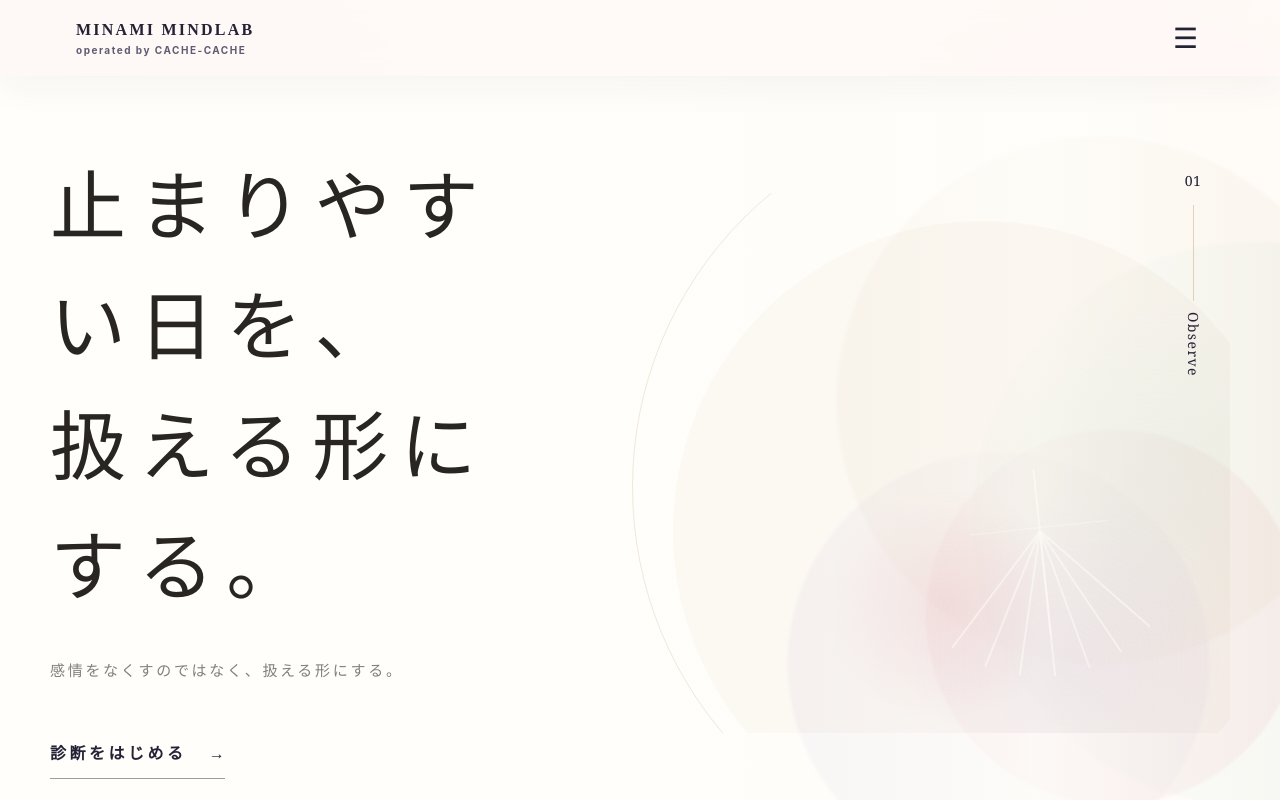
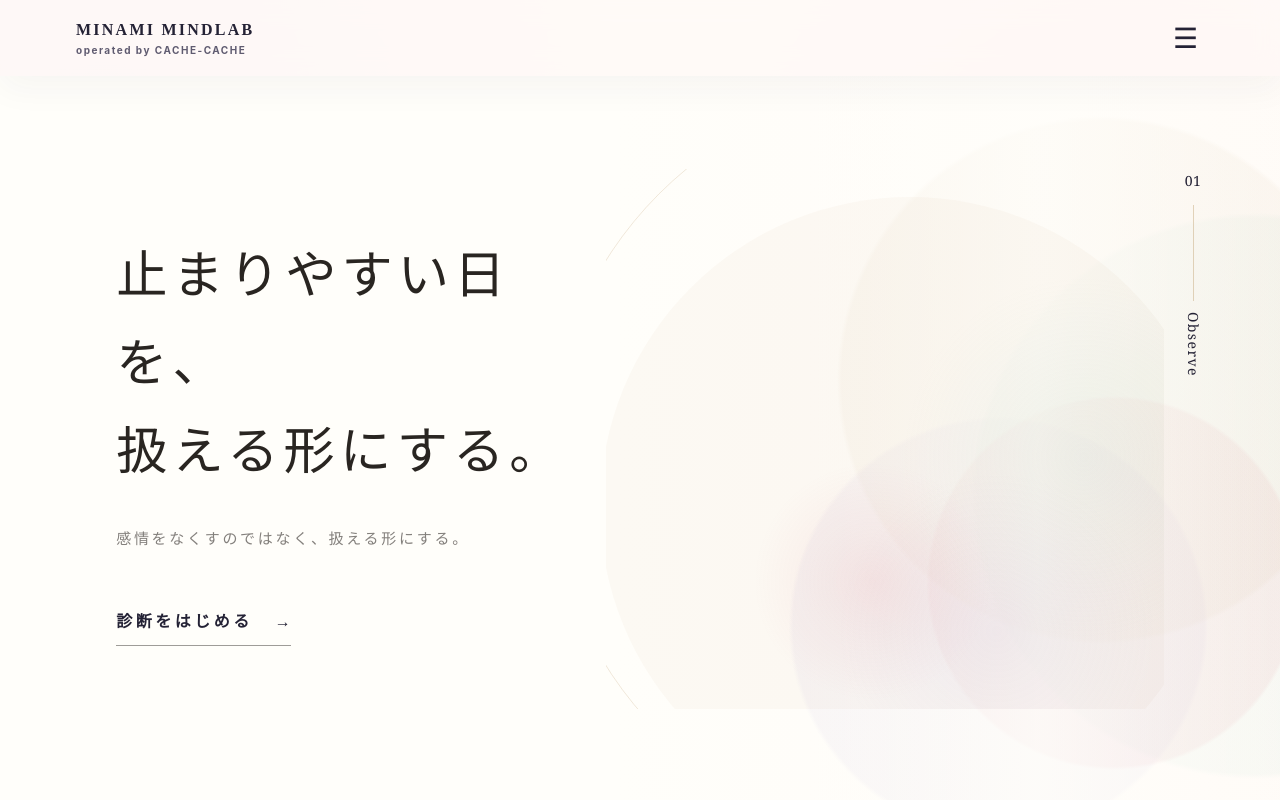
Before and after one commit to blueapple373-png/monster-shindan, a React (Vite) app: page / in a window 1280 px wide. Shown: the top 800 px of the page. Built offline with nearby package versions, Linux system fonts and the light colour scheme.

Commit message:
Tone down homepage typography

```diff
--- a/src/site.css
+++ b/src/site.css
@@ -1218,13 +1218,13 @@ body { margin: 0; }
 }
 
 .editorial-hero h1 {
-  max-width: 620px;
+  max-width: 760px;
   color: #292521;
   font-family: var(--serif);
-  font-size: clamp(46px, 6vw, 76px);
+  font-size: clamp(40px, 4vw, 58px);
   font-weight: 500;
-  line-height: 1.58;
-  letter-spacing: 0.16em;
+  line-height: 1.72;
+  letter-spacing: 0.1em;
 }
 
 .editorial-hero .hero-accent {
@@ -1346,6 +1346,7 @@ body { margin: 0; }
 
 .root-lines {
   position: absolute;
+  display: none;
   right: 13%;
   bottom: 9%;
   z-index: 2;
```
